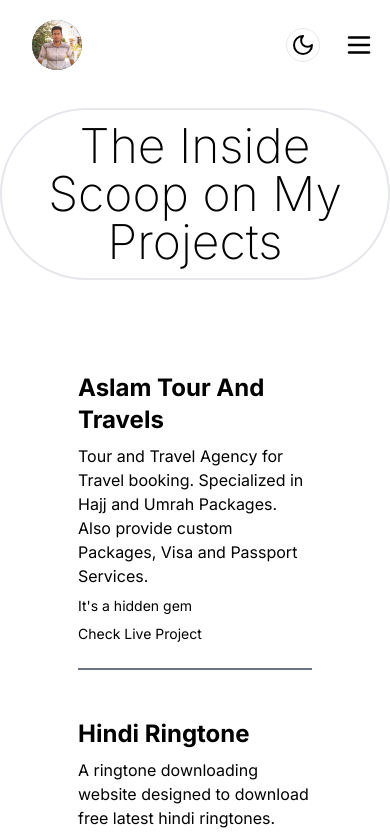
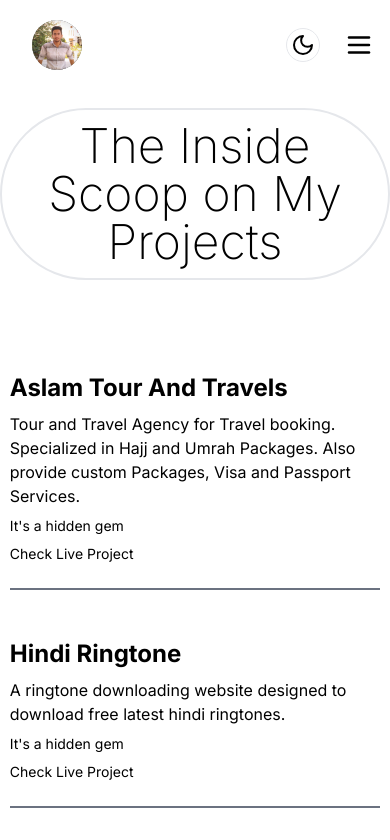
Before and after one commit to manaver/manav.in, a Next.js app: page /projects in a window 390 px wide. Shown: the top 840 px of the page. Built offline with nearby package versions, Linux system fonts and the light colour scheme.

Commit message:
Project section UI fixed

```diff
--- a/app/styles.css
+++ b/app/styles.css
@@ -39,7 +39,7 @@
 
 /*Project css starts*/
 .projectCard {
-    @apply py-6 w-3/5 mx-auto space-y-2 border-b-2 border-gray-500 my-3;
+    @apply py-6 w-[95%] md:w-3/5 mx-auto space-y-2 border-b-2 border-gray-500 my-3;
 }
 
 .authorInfo {
```
